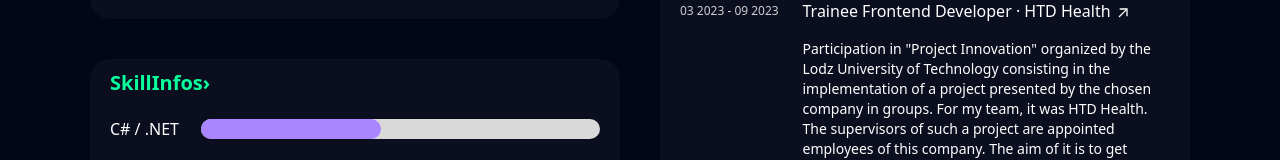
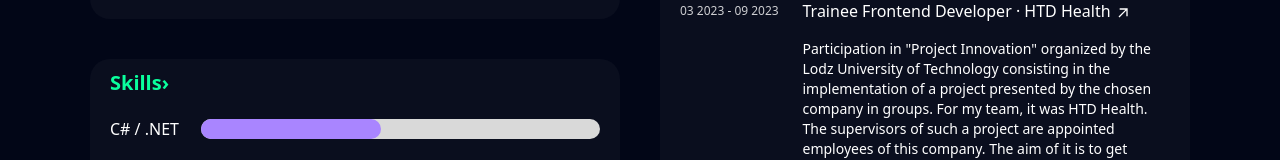
Before and after one commit to jaqubm/PortfolioV2, a React (Vite) app: page / in a window 1280 px wide. Shown: the part 787-947 px from the top of the page. Built offline with nearby package versions, Linux system fonts and the light colour scheme.

Commit message:
Skills component quick fix

```diff
--- a/src/components/pages/Skills.tsx
+++ b/src/components/pages/Skills.tsx
@@ -7,7 +7,7 @@ const SkillInfos = () => (
     <BorderBox>
 
       <Title>
-        SkillInfos
+        Skills
       </Title>
 
       <div className="space-y-7 mb-1">
```
